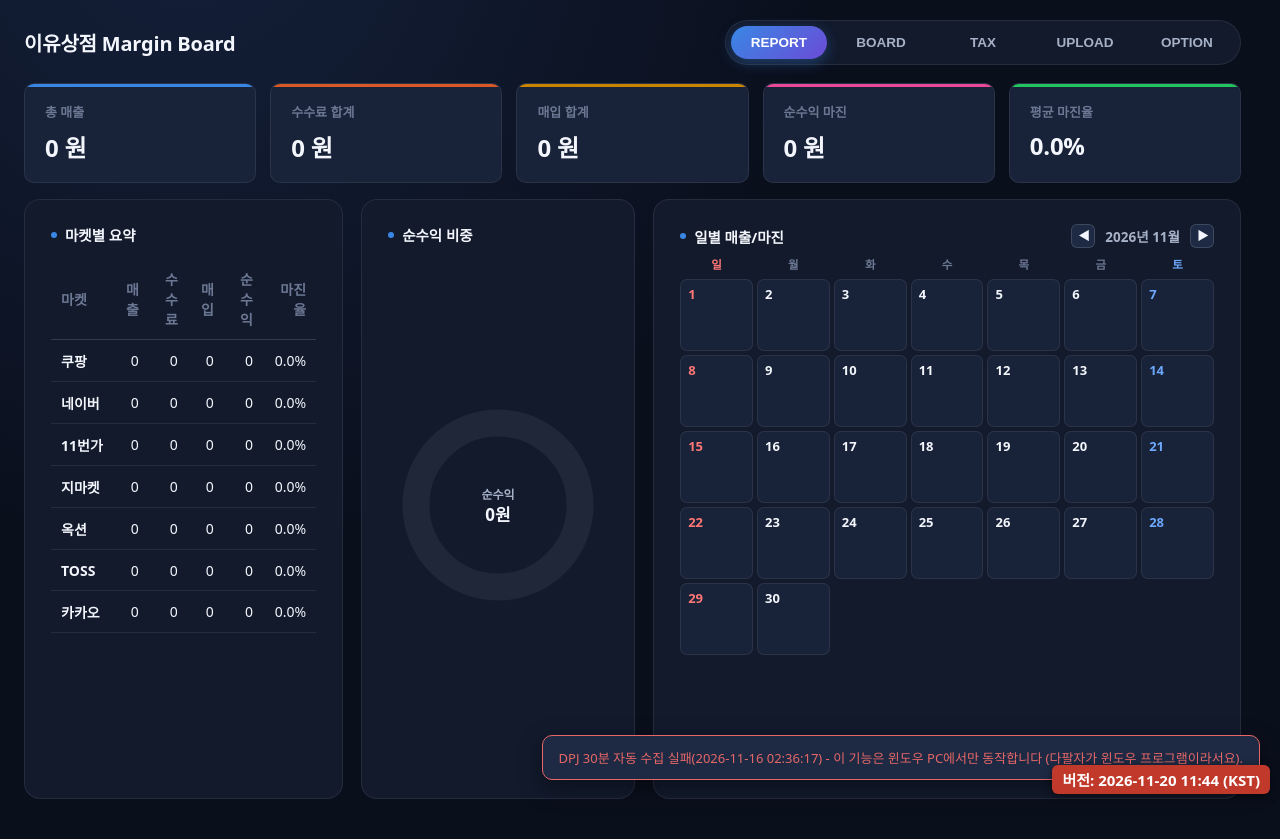
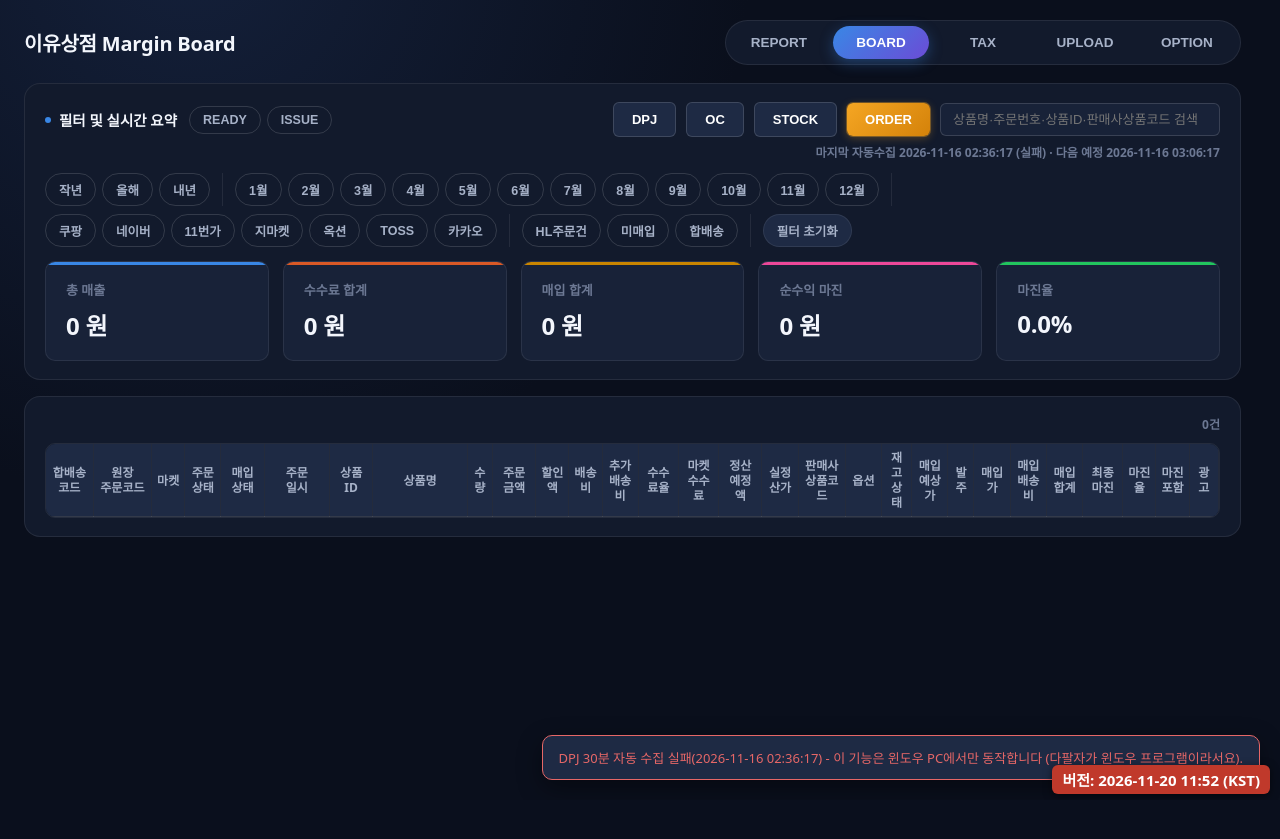
Before and after one commit to S5636/A, a Flask app: page / in a window 1280 px wide. After the commit the page ends 795 px from the top, so only its background shows below. Run offline with Flask 3, Linux system fonts and the light colour scheme; data that the repository does not hold is empty.

Commit message:
페이지 처음 열면 REPORT 대신 BOARD 탭이 바로 보이게 함
사용자 지시: "보드탭을 열라고 했잖니" - 서버 시작과 함께 자동으로
열리는 브라우저 탭이 REPORT(summary)로 떴었다. 시작 시
activateTab('summary')를 activateTab('dashboard')로 바꾸고, JS가
돌기 전 잠깐 보이는 초기 HTML의 active 클래스도 BOARD 쪽으로
맞췄다. 로고 클릭으로 돌아가는 곳은 REPORT로 그대로 둔다.

Co-Authored-By: Claude Sonnet 5 <noreply@anthropic.com>
Claude-Session: https://claude.ai/code/session_01WnmQoFBNdqZ7Z4ZiG3zP7w

```diff
--- a/BUILD_VERSION.txt
+++ b/BUILD_VERSION.txt
@@ -1 +1 @@
-2026-11-20 11:44 (KST)
+2026-11-20 11:52 (KST)
--- a/static/js/app.js
+++ b/static/js/app.js
@@ -1228,7 +1228,10 @@
     if (e.key === 'Enter' || e.key === ' ') { e.preventDefault(); activateTab('summary'); }
   });
 
-  activateTab('summary');
+  // 사용자 지시: "보드탭을 열라고 했잖니" - 페이지를 처음 열었을 때(특히
+  // 서버 시작과 함께 자동으로 뜨는 브라우저 탭) REPORT가 아니라 BOARD가
+  // 바로 보이게 한다. 로고 클릭으로 돌아가는 곳은 REPORT로 그대로 둔다.
+  activateTab('dashboard');
 
   // ================= DPJ 30분 자동 수집 알림 =================
   // 사용자 요청: "30분에한번씩 dpj버튼 자동으로눌러주고 신규주문있으면
--- a/templates/index.html
+++ b/templates/index.html
@@ -14,8 +14,8 @@
       <h1 id="app-logo" role="button" tabindex="0">이유상점 Margin Board</h1>
     </div>
     <nav class="tab-bar">
-      <button class="tab-btn active" data-tab="summary">REPORT</button>
-      <button class="tab-btn" data-tab="dashboard">BOARD</button>
+      <button class="tab-btn" data-tab="summary">REPORT</button>
+      <button class="tab-btn active" data-tab="dashboard">BOARD</button>
       <button class="tab-btn" data-tab="vat">TAX</button>
       <button class="tab-btn" data-tab="upload">UPLOAD</button>
       <button class="tab-btn" data-tab="fees">OPTION</button>
@@ -23,7 +23,7 @@
   </header>
 
   <!-- ======================= TAB 1: 요약 리포트 ======================= -->
-  <section class="tab-panel active" id="tab-summary">
+  <section class="tab-panel" id="tab-summary">
     <div class="grid-row" id="summary-kpi-all"></div>
 
     <div class="grid-3" style="margin-top:16px;">
@@ -53,7 +53,7 @@
   </section>
 
   <!-- ======================= TAB 2: 통합 마진 대시보드 ======================= -->
-  <section class="tab-panel" id="tab-dashboard">
+  <section class="tab-panel active" id="tab-dashboard">
     <div class="card">
       <div class="filter-row" style="justify-content:space-between;">
         <div style="display:flex; align-items:center; gap:12px;">
```
